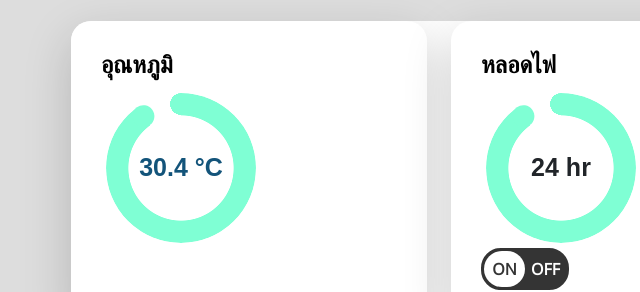
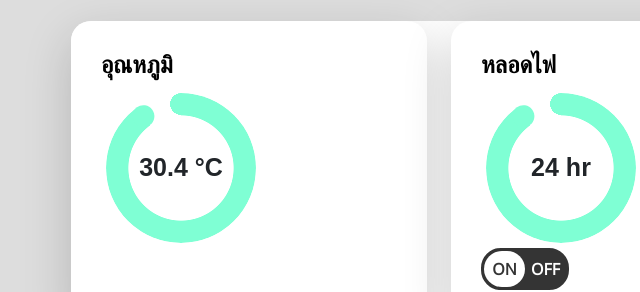
Before and after one commit to Jiraphons62/furfarm, a website: page front-end/dashboard.html in a window 1280 px wide. Shown: the part 530-822 px from the top of the page, 11-651 px from the left. Drawn offline with nearby package versions, Linux system fonts and the light colour scheme.

Commit message:
delete link

```diff
--- a/front-end/dashboard.html
+++ b/front-end/dashboard.html
@@ -140,7 +140,6 @@
                                     <div class="row">
                                         <div class="col-lg-4 col-md-6 col-12 mb-4 mb-lg-0">
                                             <div class="custom-block bg-white shadow-lg">
-                                                <a href="topics-detail.html">
                                                     <div class="d-flex">
                                                         <div>
                                                             <h5 class="mb-2">อุณหภูมิ</h5>
@@ -148,7 +147,6 @@
                                                         </div>
                                                     </div>
                                                     <div class="pie animate" style="--p:90;--c:aquamarine">30.4 °C </div>
-                                                </a>
                                             </div>
                                         </div>
 
```
